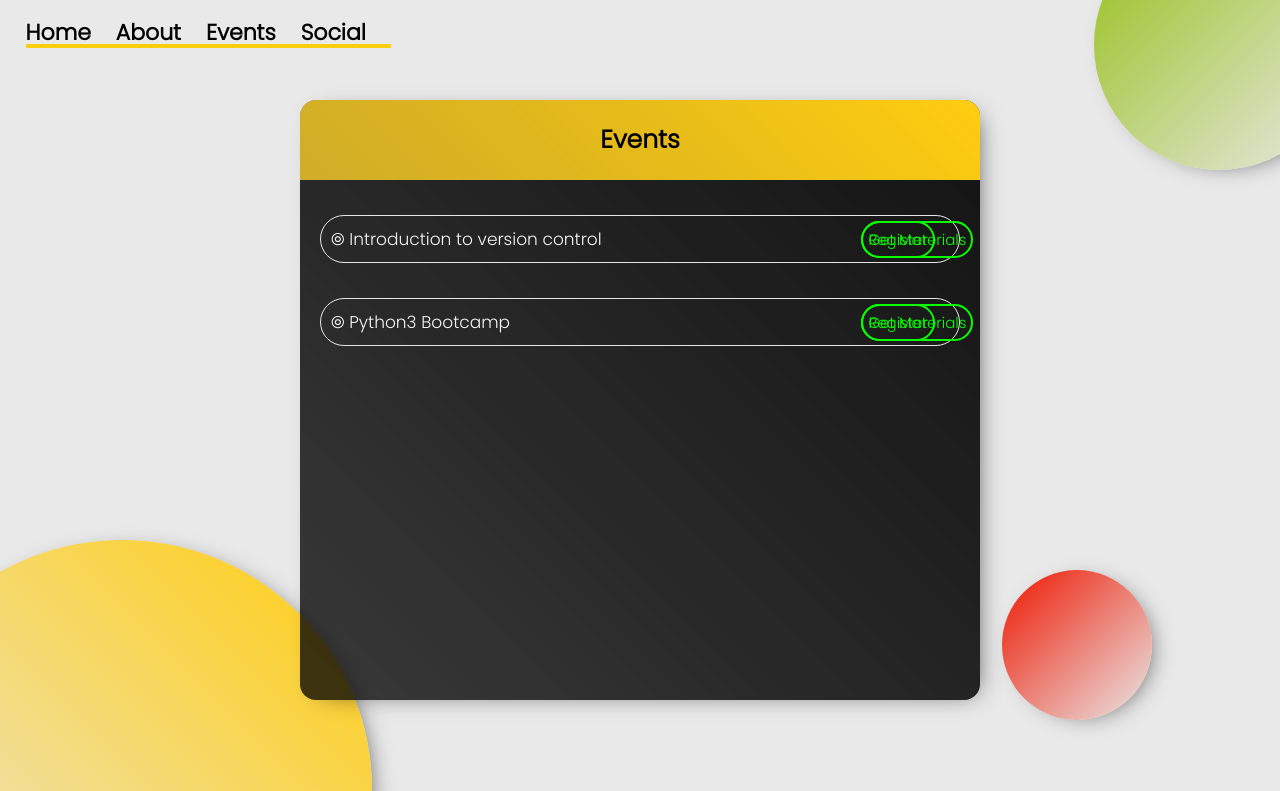
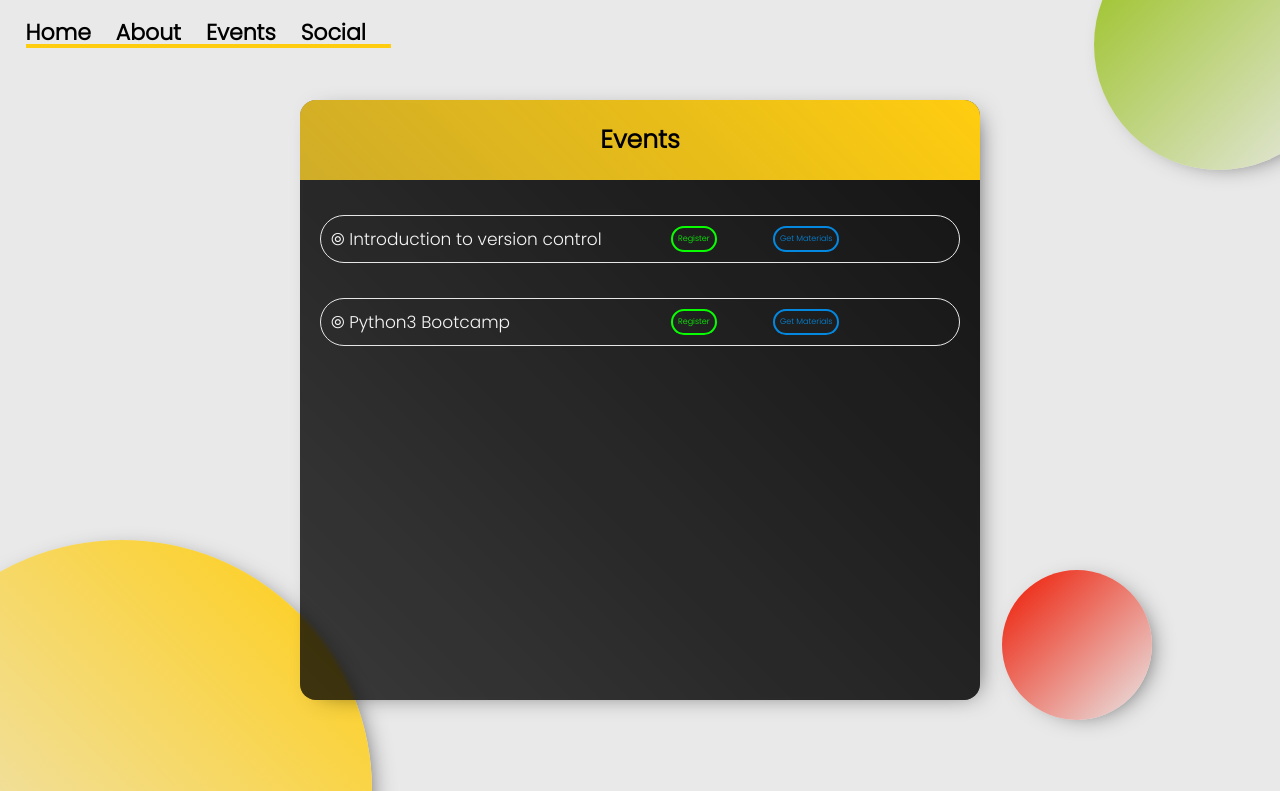
Before and after one commit to shinesanthosh/tinkerhub-web, a Next.js app: page /events in a window 1280 px wide. Shown: the top 791 px of the page. Built offline with nearby package versions, Linux system fonts and the light colour scheme.

Commit message:
Even more updates

```diff
--- a/src/Style/event.module.css
+++ b/src/Style/event.module.css
@@ -92,19 +92,6 @@
   animation-duration: 1s;
 }
 
-.register {
-  color: rgb(8, 253, 0);
-  border: solid 2px rgb(8, 253, 0);
-  margin-left: 50%;
-}
-
-.materials {
-  font-size: 8px;
-  color: rgb(3, 135, 223);
-  border: solid 2px rgb(3, 135, 223);
-  margin-left: 65%;
-}
-
 .head {
   display: flex;
   justify-content: center;
@@ -143,21 +130,39 @@
   padding: 10px;
 }
 
-.eventLists div button {
+.register,
+.materials {
   position: absolute;
-  color: rgb(8, 253, 0);
-  font-size: 15px;
+  font-size: 8px;
   padding: 5px;
   margin-left: 78%;
-  border: solid 2px rgb(8, 253, 0);
   background: transparent;
   border-radius: 2rem;
   transition: 0.3s;
 }
 
-.eventLists div button:hover {
+.register {
+  color: rgb(8, 253, 0);
+  border: solid 2px rgb(8, 253, 0);
+  margin-left: 50%;
+}
+
+.materials {
+  font-size: 8px;
+  color: rgb(3, 135, 223);
+  border: solid 2px rgb(3, 135, 223);
+  margin-left: 65%;
+}
+
+.register:hover {
   color: black;
   background: rgb(8, 253, 0);
+  font-weight: bold;
+}
+
+.materials:hover {
+  color: white;
+  background: rgb(3, 135, 223);
   font-weight: bold;
 }
 
--- a/src/Style/home.module.css
+++ b/src/Style/home.module.css
@@ -20,7 +20,7 @@
   height: 100vh;
 }
 
-.home a {
+.link {
   text-decoration: none;
   padding-right: 5%;
   background: linear-gradient(to bottom, #ffcd10 0%, #ffcd10 100%);
@@ -32,7 +32,7 @@
   transition: background-size 0.2s;
 }
 
-a:hover {
+.link:hover {
   background-size: 4px 50px;
 }
 
```
Also changed, not shown: src/Style/about.module.css (+4 -5 lines).
